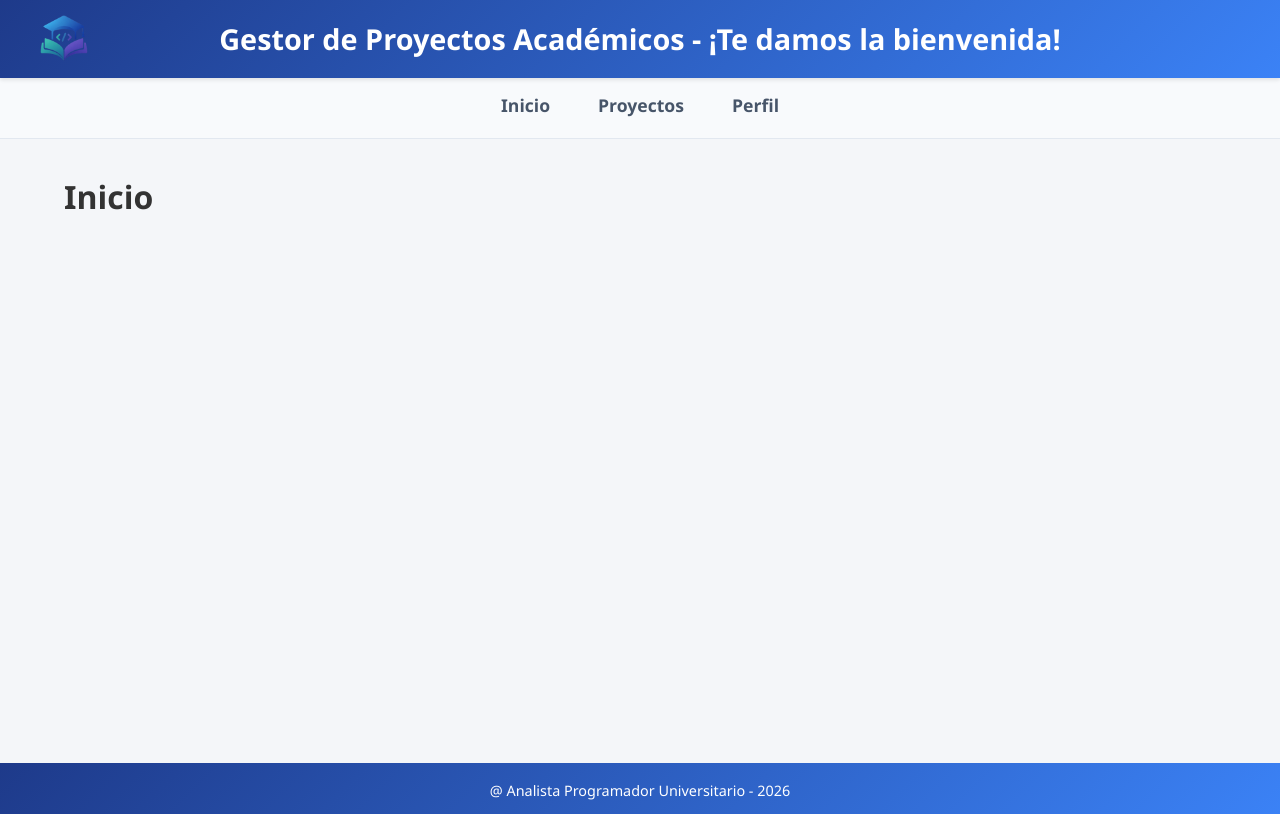
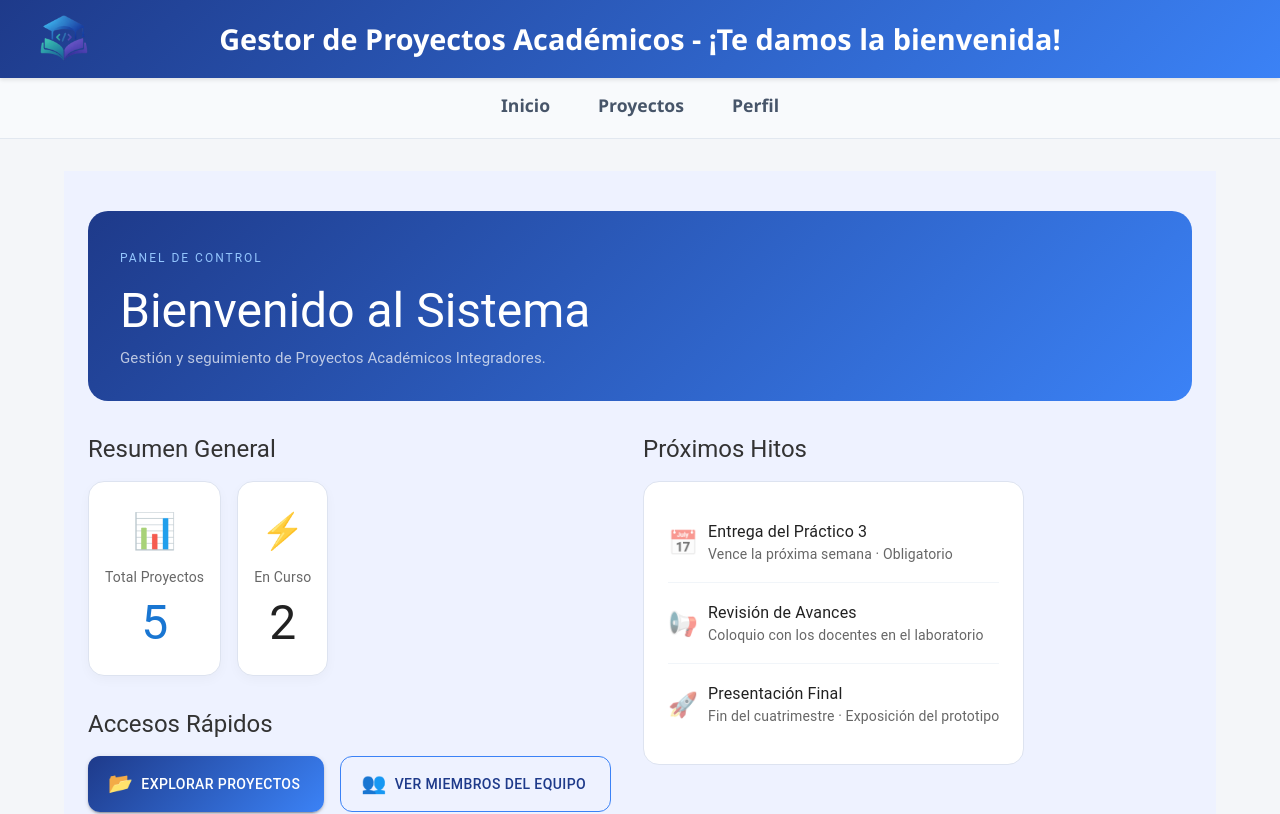
Before and after one commit to milimartinez777/pv_tp3_grupo6, a React (Vite) app: page / in a window 1280 px wide. Shown: the top 814 px of the page. Built offline with nearby package versions, Linux system fonts and the light colour scheme.

Commit message:
Creo componente Dashboard con respectivos detalles para inicio.

```diff
--- a/src/views/Dashboard.jsx
+++ b/src/views/Dashboard.jsx
@@ -1,10 +1,122 @@
+import React from 'react';
+import { Box, Container, Grid, Paper, Typography, Card, CardContent, Button, List, ListItem, ListItemText, ListItemIcon } from '@mui/material';
+import { Link } from 'react-router-dom';
+import proyectoService from '../services/proyectoService';
+
 const Dashboard = () => {
+  const proyectos = proyectoService.obtenerProyectos();
+  const totalProyectos = proyectos.length;
+  const enProgreso = proyectos.filter(p => p.estado.toLowerCase().includes('progreso') || p.estado.toLowerCase().includes('activo')).length || 2;
+
   return (
-    <div>
-      <h1>Inicio</h1>
-    </div>
+    <Box sx={{ minHeight: '100vh', background: '#eef2ff', py: 5 }}>
+      <Container maxWidth="lg">
+
+        {/* Encabezado Principal */}
+        <Paper elevation={0} sx={{ p: 4, mb: 4, color: 'white', borderRadius: 5, background: 'linear-gradient(135deg, #1e3a8a, #3b82f6)' }}>
+          <Typography variant="overline" sx={{ color: '#93c5fd', letterSpacing: 2 }}>Panel de Control</Typography>
+          <Typography variant="h3" fontWeight="500" sx={{ mt: 1 }}>Bienvenido al Sistema</Typography>
+          <Typography sx={{ mt: 1, color: 'rgba(255,255,255,0.7)', fontSize: 15 }}>
+            Gestión y seguimiento de Proyectos Académicos Integradores.
+          </Typography>
+        </Paper>
+
+        <Grid container spacing={4}>
+
+
+          <Grid item xs={12} md={7}>
+            <Typography variant="h5" fontWeight="600" color="#1e293b" sx={{ mb: 2 }}>
+              Resumen General
+            </Typography>
+
+            <Grid container spacing={2} sx={{ mb: 4 }}>
+
+              <Grid item xs={12} sm={6}>
+                <Card sx={{ borderRadius: 4, boxShadow: '0 4px 12px rgba(0,0,0,0.03)', border: '1px solid #dde3f0' }}>
+                  <CardContent sx={{ display: 'flex', flexDirection: 'column', alignItems: 'center', py: 3 }}>
+                    <Typography sx={{ fontSize: 35, mb: 1 }}>📊</Typography>
+                    <Typography variant="body2" color="textSecondary" fontWeight="500">Total Proyectos</Typography>
+                    <Typography variant="h3" fontWeight="bold" color="primary" sx={{ mt: 1 }}>{totalProyectos}</Typography>
+                  </CardContent>
+                </Card>
+              </Grid>
+
+              {/* Tarjeta 2 */}
+              <Grid item xs={12} sm={6}>
+                <Card sx={{ borderRadius: 4, boxShadow: '0 4px 12px rgba(0,0,0,0.03)', border: '1px solid #dde3f0' }}>
+                  <CardContent sx={{ display: 'flex', flexDirection: 'column', alignItems: 'center', py: 3 }}>
+                    <Typography sx={{ fontSize: 35, mb: 1 }}>⚡</Typography>
+                    <Typography variant="body2" color="textSecondary" fontWeight="500">En Curso</Typography>
+                    <Typography variant="h3" fontWeight="bold" color="warning.main" sx={{ mt: 1 }}>{enProgreso}</Typography>
+                  </CardContent>
+                </Card>
+              </Grid>
+            </Grid>
+
+            <Typography variant="h5" fontWeight="600" color="#1e293b" sx={{ mb: 2 }}>
+              Accesos Rápidos
+            </Typography>
+            <Box sx={{ display: 'flex', gap: 2, flexWrap: 'wrap' }}>
+              <Button
+                component={Link}
+                to="/proyectos"
+                variant="contained"
+                startIcon={<span>📂</span>}
+                sx={{ px: 3, py: 1.2, borderRadius: 3, background: 'linear-gradient(135deg, #1e3a8a, #3b82f6)' }}
+              >
+                Explorar Proyectos
+              </Button>
+              <Button
+                component={Link}
+                to="/perfil"
+                variant="outlined"
+                startIcon={<span>👥</span>}
+                sx={{ px: 3, py: 1.2, borderRadius: 3, borderColor: '#3b82f6', color: '#1e3a8a', fontWeight: '500' }}
+              >
+                Ver Miembros del Equipo
+              </Button>
+            </Box>
+          </Grid>
+
+          <Grid item xs={12} md={5}>
+            <Typography variant="h5" fontWeight="600" color="#1e293b" sx={{ mb: 2 }}>
+              Próximos Hitos
+            </Typography>
+
+            <Paper elevation={0} sx={{ p: 3, borderRadius: 4, border: '1px solid #dde3f0', bgcolor: '#ffffff' }}>
+              <List disablePadding>
+                <ListItem disableGutters sx={{ borderBottom: '1px solid #f1f5f9', pb: 1.5 }}>
+                  <ListItemIcon sx={{ minWidth: 40, fontSize: 24 }}>📅</ListItemIcon>
+                  <ListItemText
+                    primary={<Typography variant="body1" fontWeight="600" color="#1e293b">Entrega del Práctico 3</Typography>}
+                    secondary="Vence la próxima semana · Obligatorio"
+                  />
+                </ListItem>
+
+                <ListItem disableGutters sx={{ borderBottom: '1px solid #f1f5f9', py: 1.5 }}>
+                  <ListItemIcon sx={{ minWidth: 40, fontSize: 24 }}>📢</ListItemIcon>
+                  <ListItemText
+                    primary={<Typography variant="body1" fontWeight="600" color="#1e293b">Revisión de Avances</Typography>}
+                    secondary="Coloquio con los docentes en el laboratorio"
+                  />
+                </ListItem>
+
+                <ListItem disableGutters sx={{ pt: 1.5 }}>
+                  <ListItemIcon sx={{ minWidth: 40, fontSize: 24 }}>🚀</ListItemIcon>
+                  <ListItemText
+                    primary={<Typography variant="body1" fontWeight="600" color="#1e293b">Presentación Final</Typography>}
+                    secondary="Fin del cuatrimestre · Exposición del prototipo"
+                  />
+                </ListItem>
+              </List>
+            </Paper>
+          </Grid>
+
+        </Grid>
+
+      </Container>
+    </Box>
   );
-}
+};
 
-// Asegúrate de que esta línea exista al final
 export default Dashboard;
```
